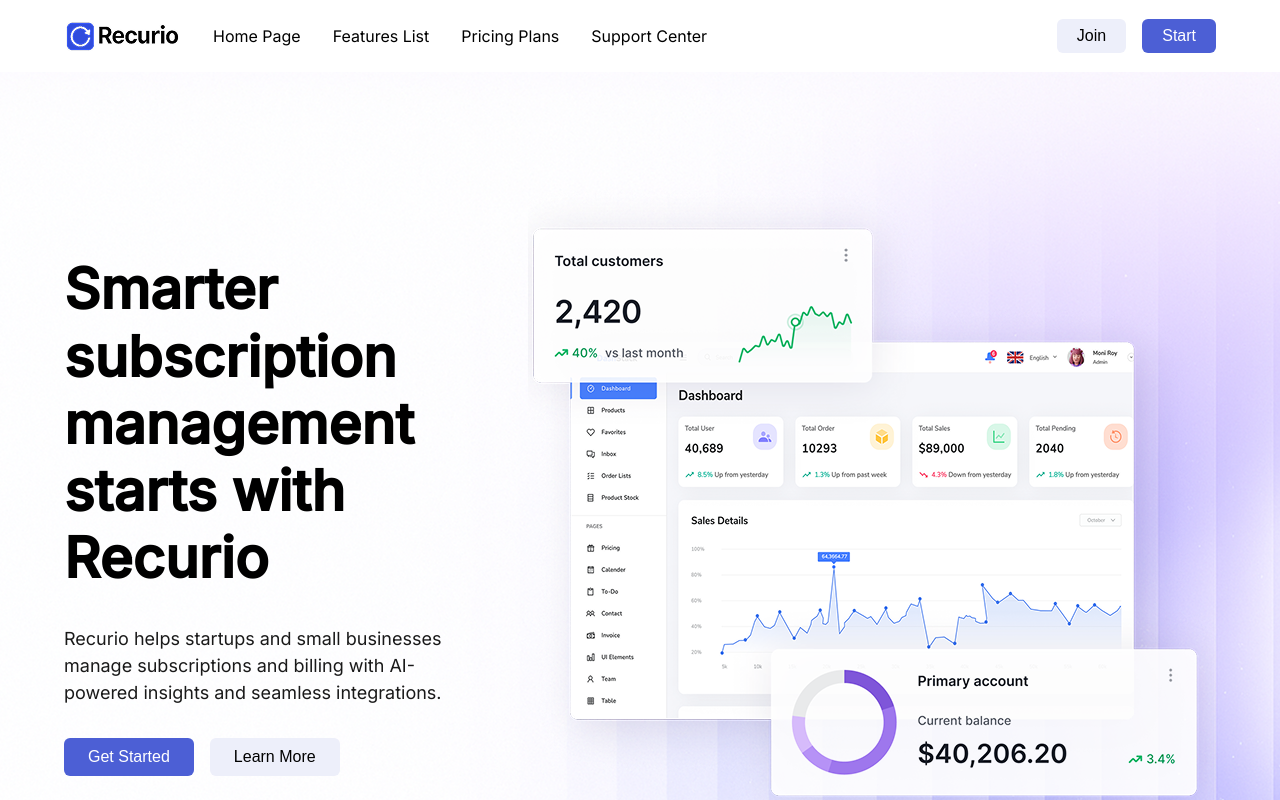
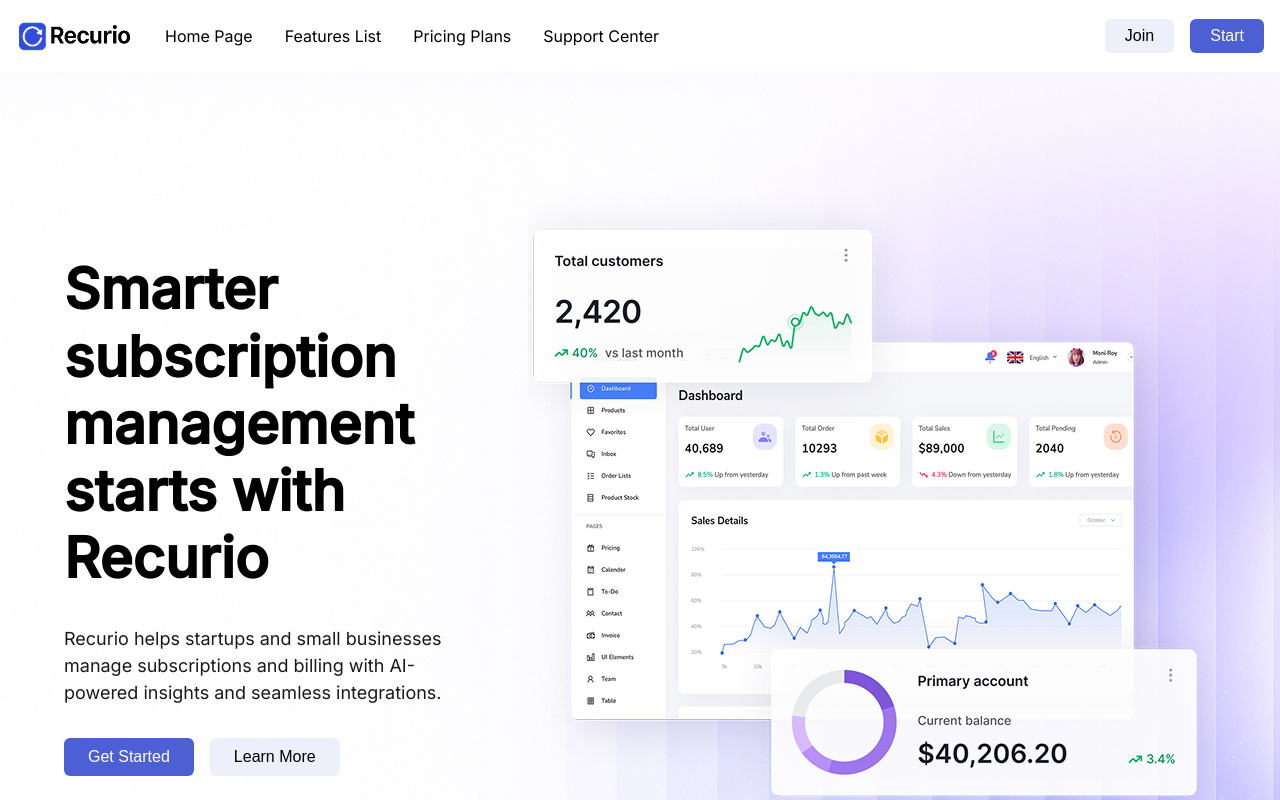
Before and after one commit to KatyaTam11/my-figma-website, a Next.js app: page / in a window 1280 px wide. Shown: the top 800 px of the page. Built offline with nearby package versions, Linux system fonts and the light colour scheme.

Commit message:
Update Navbar.js

```diff
--- a/components/Navbar.js
+++ b/components/Navbar.js
@@ -1,43 +1,40 @@
 // components/Navbar.js
-
 export default function Navbar() {
   return (
     <header
       style={{
-        width: '100%',                    // во весь экран
+        width: '100%',
         background: 'var(--Color-White)',
-        boxSizing: 'border-box',
+        overflow: 'hidden',
+        display: 'flex',
+        justifyContent: 'center',
+        boxShadow: '0 1px 4px rgba(0,0,0,0.1)', // по желанию тень
       }}
     >
       <div
         style={{
-          maxWidth: '1440px',             // ограничиваем контент
-          margin: '0 auto',               // центрируем
+          maxWidth: '1440px',
+          width: '100%',
+          padding: '0 16px',
+          boxSizing: 'border-box',
+          display: 'flex',
+          justifyContent: 'space-between',
+          alignItems: 'center',
           height: '72px',
-          padding: '0 64px',
-          display: 'flex',                // по горизонтали
-          justifyContent: 'space-between',// логотип — кнопки по краям
-          alignItems: 'center',
-          boxSizing: 'border-box',
         }}
       >
-        {/* Левая группа: лого + ссылки */}
+        {/* Логотип + навигация */}
         <div style={{ display: 'flex', alignItems: 'center', gap: '32px' }}>
-          <img
-            src="/placeholder.png"
-            alt="Logo"
-            width={117}
-            height={36}
-          />
+          <img src="/placeholder.png" alt="Logo" width={117} height={36} />
           <nav style={{ display: 'flex', alignItems: 'center', gap: '32px' }}>
-            {['Home Page', 'Features List', 'Pricing Plans', 'Support Center'].map(label => (
+            {['Home Page','Features List','Pricing Plans','Support Center'].map(label => (
               <span
                 key={label}
                 style={{
                   color: 'var(--Color-Black)',
                   fontSize: '16px',
                   fontWeight: 400,
-                  lineHeight: '24px'
+                  lineHeight: '24px',
                 }}
               >
                 {label}
@@ -45,11 +42,9 @@
             ))}
           </nav>
         </div>
-
-        {/* Правая группа: кнопки */}
+        {/* Кнопки */}
         <div style={{ display: 'flex', alignItems: 'center', gap: '16px' }}>
-          <button
-            style={{
+          <button style={{
             padding: '8px 20px',
             background: 'var(--Color-Royal-Blue-Lightest)',
             borderRadius: '6px',
@@ -57,12 +52,8 @@
             fontSize: '16px',
             fontWeight: 500,
             cursor: 'pointer'
-            }}
-          >
-            Join
-          </button>
-          <button
-            style={{
+          }}>Join</button>
+          <button style={{
             padding: '8px 20px',
             background: 'var(--Color-Royal-Blue)',
             borderRadius: '6px',
@@ -71,10 +62,7 @@
             fontSize: '16px',
             fontWeight: 500,
             cursor: 'pointer'
-            }}
-          >
-            Start
-          </button>
+          }}>Start</button>
         </div>
       </div>
     </header>
```
Lines whose indentation alone changed are shown as unchanged.
